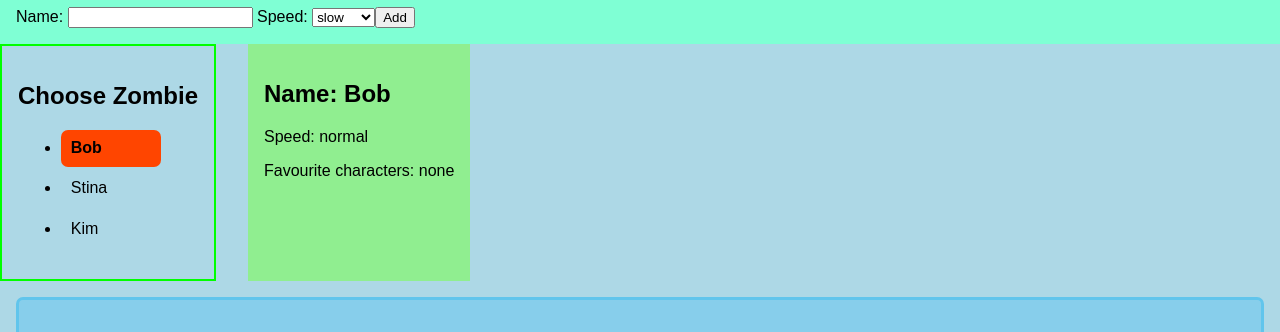
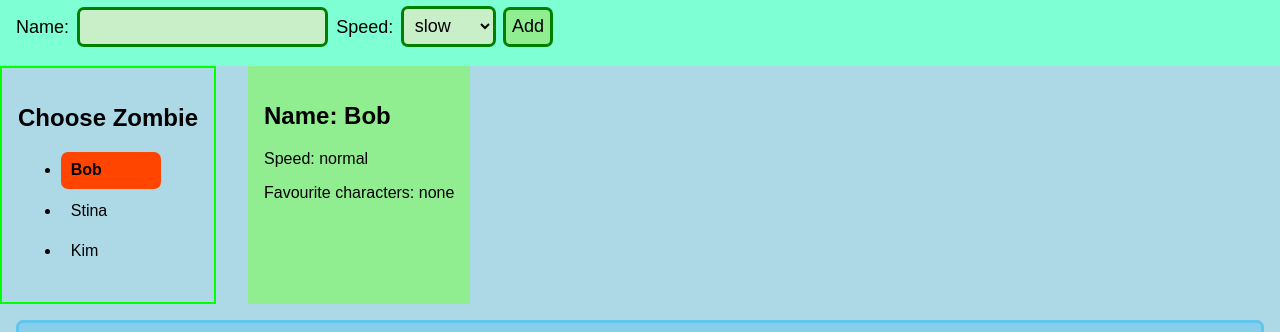
Before and after one commit to niklas-mardby/zombie-party, a website built with Vite: page index.html in a window 1280 px wide. Shown: the part 261-593 px from the top of the page. Built offline with nearby package versions, Linux system fonts and the light colour scheme.

Commit message:
Some updates

```diff
--- a/src/components/ZombieForm/ZombieForm.scss
+++ b/src/components/ZombieForm/ZombieForm.scss
@@ -1,6 +1,43 @@
 @use "../../styles/mixin.scss";
+
+$border-color: green;
 
 .ZombieForm {
 	@include mixin.mainchild-margin-padding;
 	background-color: aquamarine;
+	font-size: large;
+
+	button {
+		@include mixin.borderstyle($border-color);
+		background-color: lightgreen;
+		margin: 0.2rem;
+		padding: 0.4rem;
+		font-size: large;
+		cursor: pointer;
+
+		&:hover {
+			box-shadow: 0px 7px 10px -5px #0057ab;
+			transform: scale(1.03);
+		}
+
+		&:active {
+			transform: scale(0.9);
+		}
+	}
+
+	input {
+		@include mixin.borderstyle($border-color);
+		background-color: rgb(200, 239, 200);
+		margin: 0.2rem;
+		padding: 0.4rem;
+		font-size: large;
+	}
+
+	select {
+		@include mixin.borderstyle($border-color);
+		background-color: rgb(200, 239, 200);
+		margin: 0.2rem;
+		padding: 0.4rem;
+		font-size: large;
+	}
 }
--- a/src/components/ZombieForm/ZombieForm.ts
+++ b/src/components/ZombieForm/ZombieForm.ts
@@ -6,7 +6,7 @@ import "./ZombieForm.scss";
 
 const createZombieForm = () => {
 	const div = document.createElement("div");
-	div.innerHTML = `<h1>Add zombie</h1>`;
+	div.innerHTML = `<h2>Add zombie</h2>`;
 	const zombieName = document.createElement("input");
 	zombieName.type = "text";
 	div.append("Name: ", zombieName);
@@ -20,16 +20,16 @@ const createZombieForm = () => {
 	const button = document.createElement("button");
 	button.innerText = "Add";
 	button.addEventListener("click", () => {
-		console.log(zombieName.value);
-		console.log(zombieSpeed.value);
-
+		if (zombieName.value) {
 			addZombie({
 				name: zombieName.value,
 				speed: zombieSpeed.value as ZombieSpeed,
 				chosen: false,
-			favouriteDisneyCharacter: null,
+				favouriteDisneyCharacter: [],
 			});
 			renderZombieList();
+			zombieName.value = "";
+		}
 	});
 	div.append(button);
 	div.classList.add("ZombieForm");
--- a/src/utils/zombieUtils.ts
+++ b/src/utils/zombieUtils.ts
@@ -4,7 +4,7 @@ export const emptyZombie = () => {
 	const z: Zombie = {
 		name: "-",
 		speed: "slow",
-		favouriteDisneyCharacter: null,
+		favouriteDisneyCharacter: [],
 		chosen: false,
 	};
 	return z;
```
Lines whose indentation alone changed are shown as unchanged.
